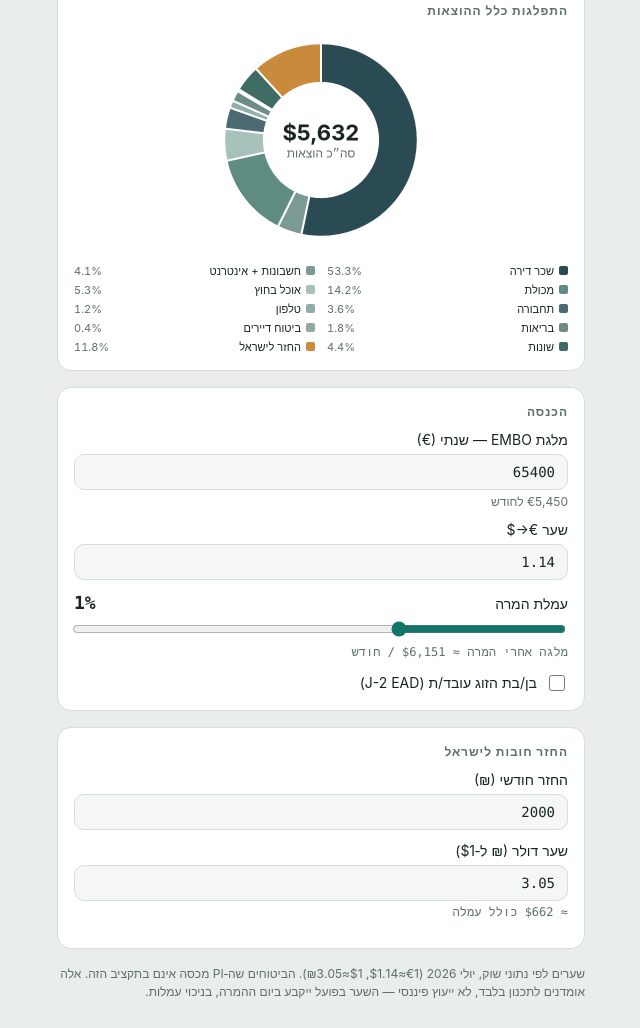
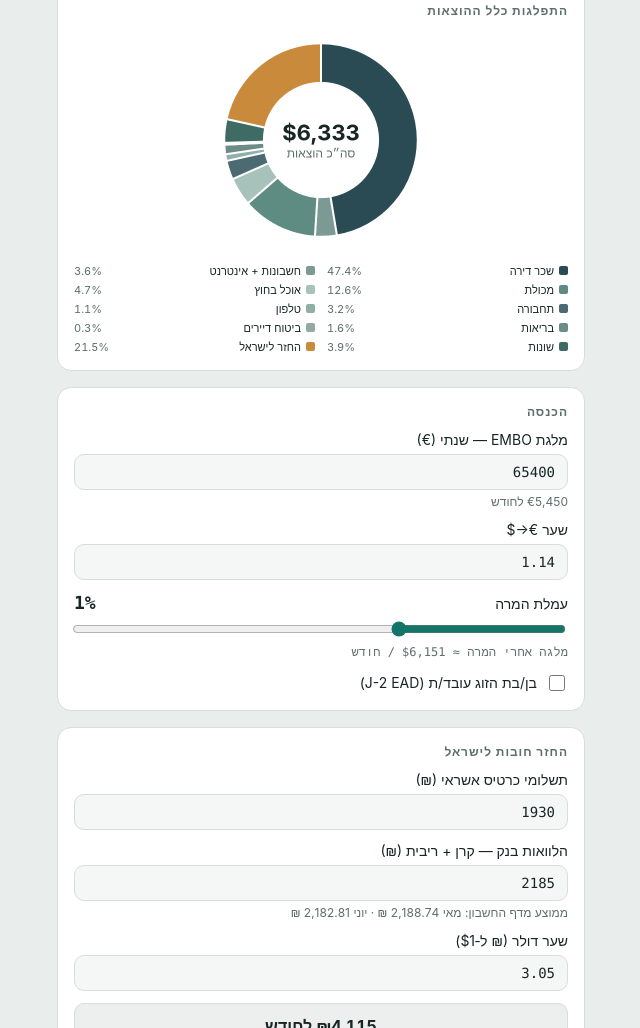
Before and after one commit to hernanRubinstein/BudgSF, a plain HTML site: page index.html in a window 1280 px wide. Shown: the part 1772-2800 px from the top of the page, without its empty margins (319-959 px from the left). Drawn offline with Linux system fonts and the light colour scheme; no server answers.

Commit message:
Add files via upload

```diff
--- a/index.html
+++ b/index.html
@@ -198,10 +198,16 @@
 
     <div class="card">
       <div class="ctitle">החזר חובות לישראל</div>
-      <div class="fldwrap"><label class="fld">החזר חודשי (₪)</label>
-        <input type="number" id="ils" value="2000"></div>
+      <div class="fldwrap"><label class="fld">תשלומי כרטיס אשראי (₪)</label>
+        <input type="number" id="ilsCard" value="1930"></div>
+      <div class="fldwrap"><label class="fld">הלוואות בנק — קרן + ריבית (₪)</label>
+        <input type="number" id="ilsLoan" value="2185">
+        <div class="hint">ממוצע מדף החשבון: מאי 2,188.74 ₪ · יוני 2,182.81 ₪</div></div>
       <div class="fldwrap"><label class="fld">שער דולר (₪ ל‑$1)</label>
-        <input type="number" id="usdils" value="3.05" step="0.01"><div class="hint mono" id="hIsrael"></div></div>
+        <input type="number" id="usdils" value="3.05" step="0.01"></div>
+      <div class="fldwrap" style="margin-bottom:0">
+        <div class="catupdated" id="ilsTotal" style="height:46px;font-size:16px">₪0</div>
+        <div class="hint mono" id="hIsrael"></div></div>
     </div>
 
     <p class="note">שערים לפי נתוני שוק, יולי 2026 (€1≈$1.14, $1≈₪3.05). הביטוחים שה‑PI מכסה אינם בתקציב הזה. אלה אומדנים לתכנון בלבד, לא ייעוץ פיננסי — השער בפועל ייקבע ביום ההמרה, בניכוי עמלות.</p>
@@ -285,7 +291,7 @@
   function currentSettings(){ return {
     rent:num('rent'),embo:num('embo'),eurusd:num('eurusd'),fee:num('fee'),
     spouseWorks:$('spouseWorks').checked,spouseIncome:num('spouseIncome'),
-    ils:num('ils'),usdils:num('usdils'),livingCats }; }
+    ilsCard:num('ilsCard'),ilsLoan:num('ilsLoan'),usdils:num('usdils'),livingCats }; }
   function currentPayload(){ return { settings:currentSettings(), history:hist, _ts:Date.now(), _writer:MY_ID }; }
   function schedulePush(){
     if(applyingRemote || !db) return;
@@ -298,7 +304,7 @@
     try{
       const s=val.settings||{};
       if(Array.isArray(s.livingCats)) livingCats=s.livingCats;
-      ['rent','embo','eurusd','fee','ils','usdils','spouseIncome'].forEach(k=>{ if(s[k]!=null&&$(k)) $(k).value=s[k]; });
+      ['rent','embo','eurusd','fee','ilsCard','ilsLoan','usdils','spouseIncome'].forEach(k=>{ if(s[k]!=null&&$(k)) $(k).value=s[k]; });
       if($('spouseWorks')) $('spouseWorks').checked=!!s.spouseWorks;
       hist=Array.isArray(val.history)?val.history:[];
       try{ localStorage.setItem(SKEY,JSON.stringify(s)); localStorage.setItem(HKEY,JSON.stringify(hist)); }catch(e){}
@@ -326,7 +332,7 @@
   function loadSettings(){ try{
     const s=JSON.parse(localStorage.getItem(SKEY)||'null'); if(!s) return;
     if(Array.isArray(s.livingCats)&&s.livingCats.length) livingCats=s.livingCats;
-    ['rent','embo','eurusd','fee','ils','usdils','spouseIncome'].forEach(k=>{ if(s[k]!=null&&$(k)) $(k).value=s[k]; });
+    ['rent','embo','eurusd','fee','ilsCard','ilsLoan','usdils','spouseIncome'].forEach(k=>{ if(s[k]!=null&&$(k)) $(k).value=s[k]; });
     if($('spouseWorks')) $('spouseWorks').checked=!!s.spouseWorks;
   }catch(e){} }
   function loadHistory(){ try{hist=JSON.parse(localStorage.getItem(HKEY)||'[]');}catch(e){hist=[];} }
@@ -336,11 +342,12 @@
     const eurMonthly=num("embo")/12;
     const stipend=eurMonthly*num("eurusd")*(1-num("fee")/100);
     const income=stipend+($("spouseWorks").checked?num("spouseIncome"):0);
-    const israel=(num("ils")/num("usdils"))*(1+num("fee")/100);
+    const ilsTotal=num("ilsCard")+num("ilsLoan");
+    const israel=(ilsTotal/num("usdils"))*(1+num("fee")/100);
     const living=livingCats.reduce((s,c)=>s+(Number(c.value)||0),0);
     const rent=num("rent");
     const expenses=rent+living+israel;
-    return {eurMonthly,stipend,income,israel,living,rent,expenses,surplus:income-expenses};
+    return {eurMonthly,stipend,income,israel,ilsTotal,living,rent,expenses,surplus:income-expenses};
   }
   function expenseSlices(){
     const d=compute();
@@ -370,7 +377,8 @@
     $("oRent").textContent=usd(d.rent);
     $("hEmbo").textContent=eur(d.eurMonthly)+" לחודש";
     $("hStipend").textContent="מלגה אחרי המרה ≈ "+usd(d.stipend)+" / חודש";
-    $("hIsrael").textContent="≈ "+usd(d.israel)+" כולל עמלה";
+    $("ilsTotal").textContent="₪"+d.ilsTotal.toLocaleString("en-US")+" לחודש";
+    $("hIsrael").textContent="≈ "+usd(d.israel)+" לחודש (כולל עמלה)";
     $("spouseWrap").style.display=$("spouseWorks").checked?"block":"none";
     const h=$("hRent");
     if(d.rent<=2600){h.textContent="טווח סטודיו / דיור מסובסד של UCSF — מרווח נוח";h.style.color="var(--teal)";}
@@ -522,7 +530,7 @@
       label:heMonths[now.getMonth()]+' '+now.getFullYear(),
       dateStr:now.getDate()+'.'+(now.getMonth()+1)+'.'+now.getFullYear(),
       income:d.income, expenses:d.expenses, rent:d.rent, living:d.living, israel:d.israel, surplus:d.surplus,
-      eurUsd:num('eurusd'), usdIls:num('usdils'),
+      eurUsd:num('eurusd'), usdIls:num('usdils'), ilsTotal:d.ilsTotal,
       slices:expenseSlices().filter(s=>s.value>0).map(s=>({name:s.name,value:s.value,color:s.color}))
     };
     const idx=hist.findIndex(e=>e.ym===ym);
@@ -663,7 +671,7 @@
   $('addCat').addEventListener('click',addCat);
   $('ovClose').addEventListener('click',()=>{ pendingUndo=null; $('overlay').classList.remove('show'); });
   $('ovUndo').addEventListener('click',()=>{ if(pendingUndo) pendingUndo(); pendingUndo=null; $('overlay').classList.remove('show'); });
-  ['embo','eurusd','fee','spouseIncome','ils','usdils','rent'].forEach(id=>{
+  ['embo','eurusd','fee','spouseIncome','ilsCard','ilsLoan','usdils','rent'].forEach(id=>{
     const el=$(id); if(el){ el.addEventListener('input',recompute); el.addEventListener('change',recompute); }
   });
   $('spouseWorks').addEventListener('change',recompute);
```
